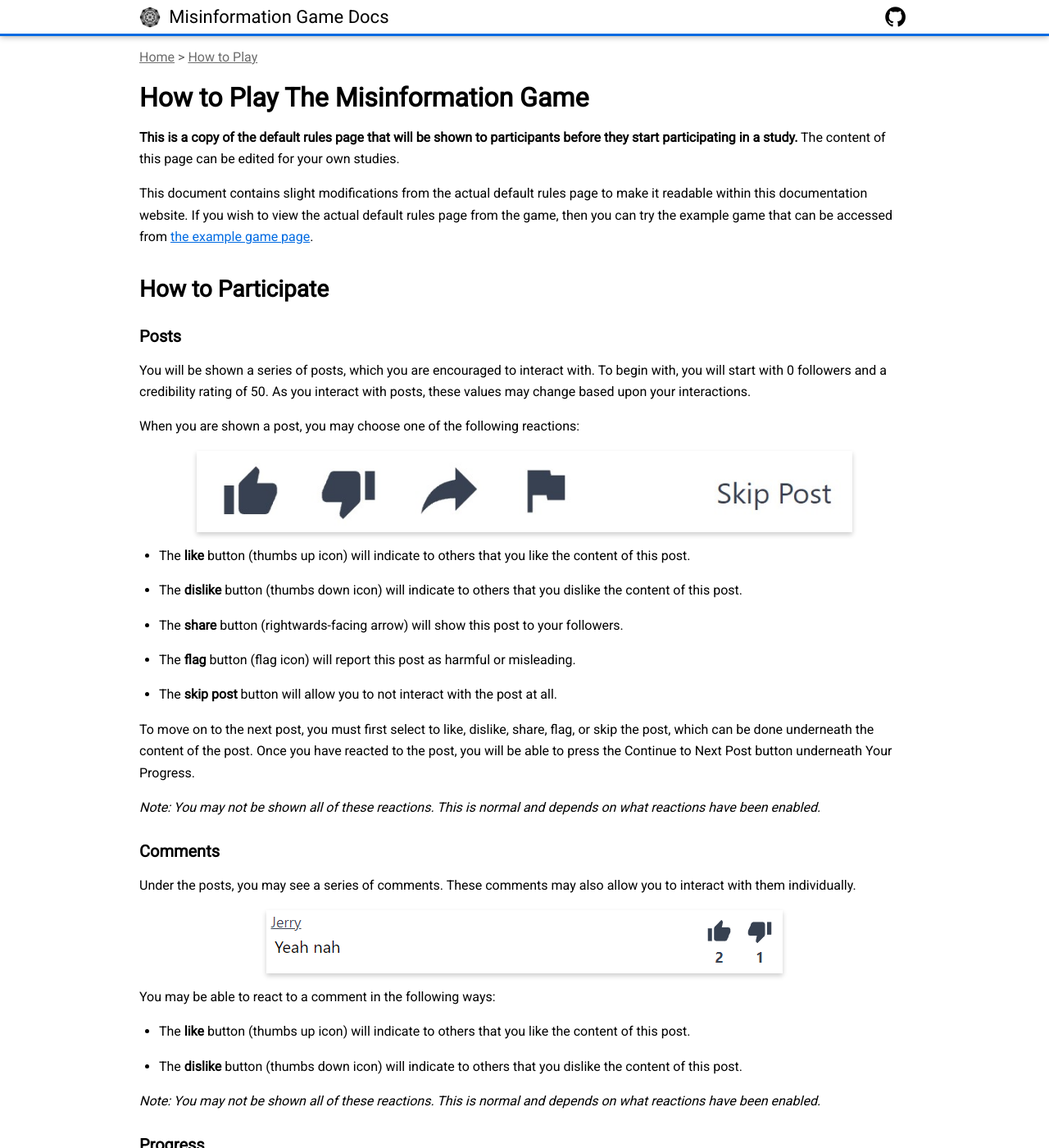
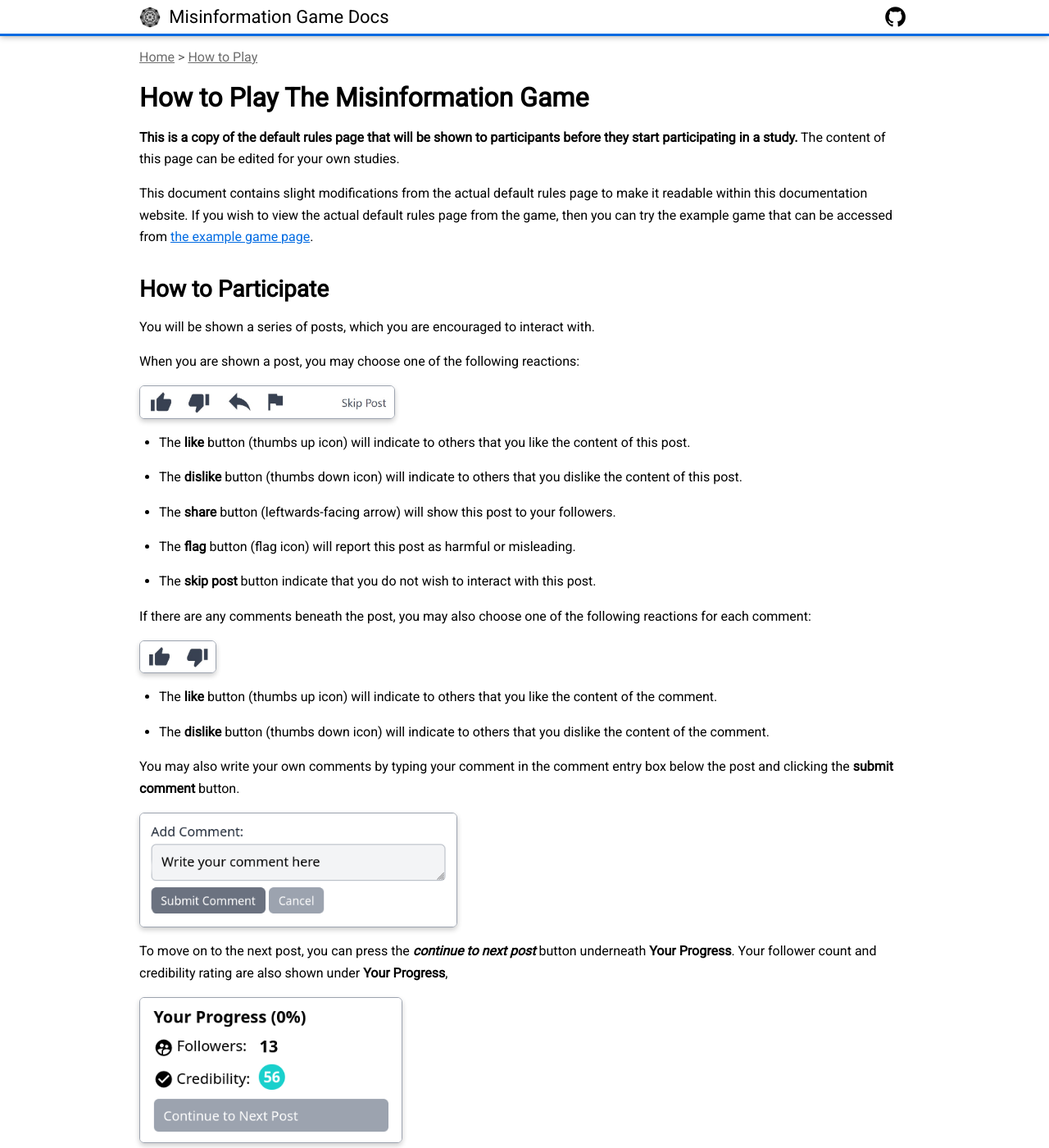
Before and after one commit to beekewardin/themisinformationgame.github.io, a Jekyll site: the page built from HowToPlay.md, in a window 1280 px wide and 1400 px high. Shown: the whole window at 82% size. Built offline with Jekyll 4.4.1, drawn with Linux system fonts in a browser that asks for light colours; nearby versions of some CDN libraries; our own code applies the rules of GitHub Pages for plain Markdown files; some of the changed text lies outside the part shown.

Commit message:
Update the 'How to Play' documentation

```diff
--- a/HowToPlay.md
+++ b/HowToPlay.md
@@ -1,10 +1,12 @@
 ---
 title: How to Play
 showPath: true
-showBackToTop: true
+showBackToTop: false
 ---
 
-# How to Play The Misinformation Game
+<h1 id="intro">
+    How to Play The Misinformation Game
+</h1>
 
 **This is a copy of the default rules page that will be shown to
 participants before they start participating in a study.**
@@ -15,73 +17,76 @@ to make it readable within this documentation website. If you wish to view the a
 default rules page from the game, then you can try the example game
 that can be accessed from [the example game page](/link/ExampleGame).
 
-## How to Participate
 
-### Posts
-You will be shown a series of posts, which you are encouraged
-to interact with. To begin with, you will start with 0 followers
-and a credibility rating of 50. As you interact with posts, these
-values may change based upon your interactions.
 
-When you are shown a post, you may choose one of the following
-reactions:
+<h2 id="rules">
+    How to Participate
+</h2>
 
-<img src="screenshots/reaction-options.png" alt="Options to use to react to posts" height="80" />
+You will be shown a series of posts, which you are encouraged to interact with.
 
-- The **like** button (thumbs up icon) will indicate to others
-  that you like the content of this post.
+When you are shown a post, you may choose one of the following reactions:
 
-- The **dislike** button (thumbs down icon) will indicate to
-  others that you dislike the content of this post.
+<img class="h2p-img"
+     src="screenshots/post-reaction-options.png"
+     alt="Options available to react to posts"
+     style="height: 2.4rem"
+     height="113" />
 
-- The **share** button (rightwards-facing arrow) will show
-  this post to your followers.
+- The **like** button (thumbs up icon) will indicate to others that you like the content
+  of this post.
 
-- The **flag** button (flag icon) will report this post as
-  harmful or misleading.
+- The **dislike** button (thumbs down icon) will indicate to others that you dislike the
+  content of this post.
 
-- The **skip post** button will allow you to not interact with
-  the post at all.
+- The **share** button (leftwards-facing arrow) will show this post to your followers.
 
-To move on to the next post, you must first select to like,
-dislike, share, flag, or skip the post, which can be done
-underneath the content of the post. Once you have reacted
-to the post, you will be able to press the Continue to
-Next Post button underneath Your Progress.
+- The **flag** button (flag icon) will report this post as harmful or misleading.
 
-_Note: You may not be shown all of these reactions. This
-is normal and depends on what reactions have been enabled._
+- The **skip post** button indicate that you do not wish to interact with this post.
 
-### Comments
-Under the posts, you may see a series of comments. These comments
-may also allow you to interact with them individually.
+If there are any comments beneath the post, you may also choose one of the following reactions for each comment:
 
-<img src="screenshots/comment.png" alt="comment" height="80" />
+<img class="h2p-img"
+     src="screenshots/comment-reaction-options.png"
+     alt="Options available to react to comments"
+     style="height: 2.4rem"
+     height="113" />
 
-You may be able to react to a comment in the following ways:
+- The **like** button (thumbs up icon) will indicate to others that you like the content
+  of the comment.
 
-- The **like** button (thumbs up icon) will indicate to others
-  that you like the content of this post.
+- The **dislike** button (thumbs down icon) will indicate to others that you dislike the
+  content of the comment.
 
-- The **dislike** button (thumbs down icon) will indicate to
-  others that you dislike the content of this post.
+You may also write your own comments by typing your comment in the comment entry box
+below the post and clicking the **submit comment** button.
 
-_Note: You may not be shown all of these reactions. This
-is normal and depends on what reactions have been enabled._
+<img class="h2p-img"
+     src="screenshots/disabled-comment-box.png"
+     alt="Disabled example of the comment entry box"
+     style="height: 8.65rem"
+     height="173" />
 
-### Progress
-Your own followers and credibility rating will also be shown
-under Your Progress,
 
-<img src="screenshots/example-your-progress.png" alt="Example Your Progress" height="180" />
+To move on to the next post, you can press the **_continue to next post_** button underneath
+**Your Progress**. Your follower count and credibility rating are also shown under **Your Progress**,
 
-Your follower count is the number of other users following
-you on this network.
+<img class="h2p-img"
+     src="screenshots/disabled-progress-box.png"
+     alt="Disabled example of the progress box"
+     style="height: 11rem"
+     height="220" />
 
-Your credibility rating is an indication of how credible
-you are perceived to be on a scale from 0 to 100. Credibility
-ratings will also be colour coded from dark red
-(<img class="inline-img" src="https://via.placeholder.com/15/961818/000000?text=+" alt="#961818">)
-for the 0-10 range to dark blue
-(<img class="inline-img" src="https://via.placeholder.com/15/006be2/000000?text=+" alt="#006be2">)
+Your **follower count** is the number of other users following you on this network.
+
+Your **credibility rating** indicates how credible you are perceived to be on a scale
+from 0 to 100. Credibility ratings will also be colour coded from
+<span style="font-weight: bold;color: rgba(150, 24, 24, 1)">dark red</span>
+for the 0-10 range to
+<span style="font-weight: bold;color: rgba(0, 55, 195, 1)">dark blue</span>
 for the 90-100 range.
+
+
+You will start with 0 followers and a credibility rating of 50. As you interact with posts,
+these values may change based upon your interactions.
--- a/_sass/_base.scss
+++ b/_sass/_base.scss
@@ -83,6 +83,14 @@ body img.inline-img {
 }
 .content-wrapper img.inline-img {
   box-shadow: none;
+}
+
+/* The 'How To Play' page requires custom styling of its images. */
+.content-wrapper img.h2p-img {
+  border: 1px solid rgb(156, 163, 175);
+  border-radius: 0.375rem;
+  margin-left: 0;
+  margin-right: 0;
 }
 
 figure figcaption {
```
Also changed, not shown: screenshots/comment-reaction-options.png (added), screenshots/disabled-comment-box.png (added), screenshots/disabled-progress-box.png (added), screenshots/post-reaction-options.png (added), screenshots/reaction-options.png (deleted).
